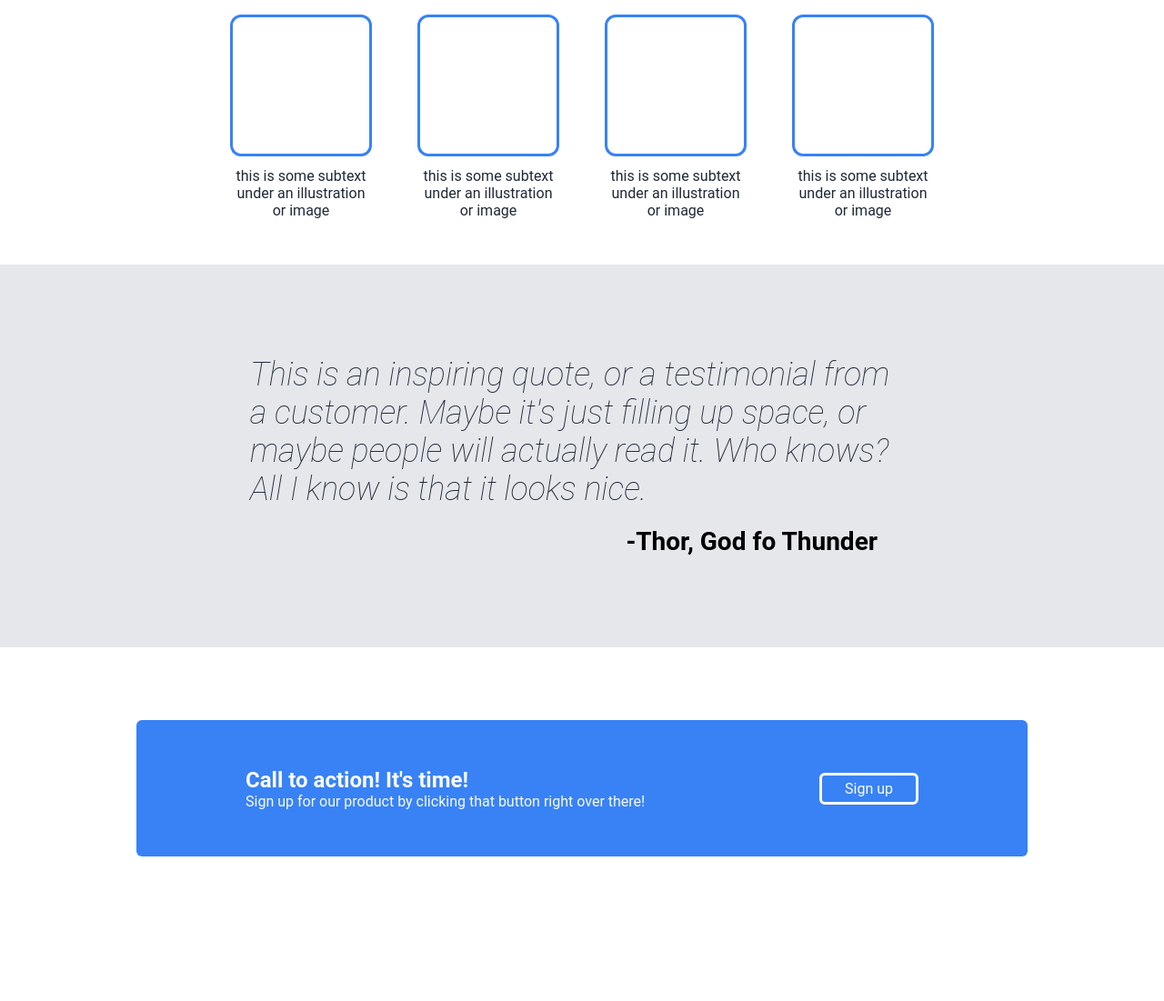
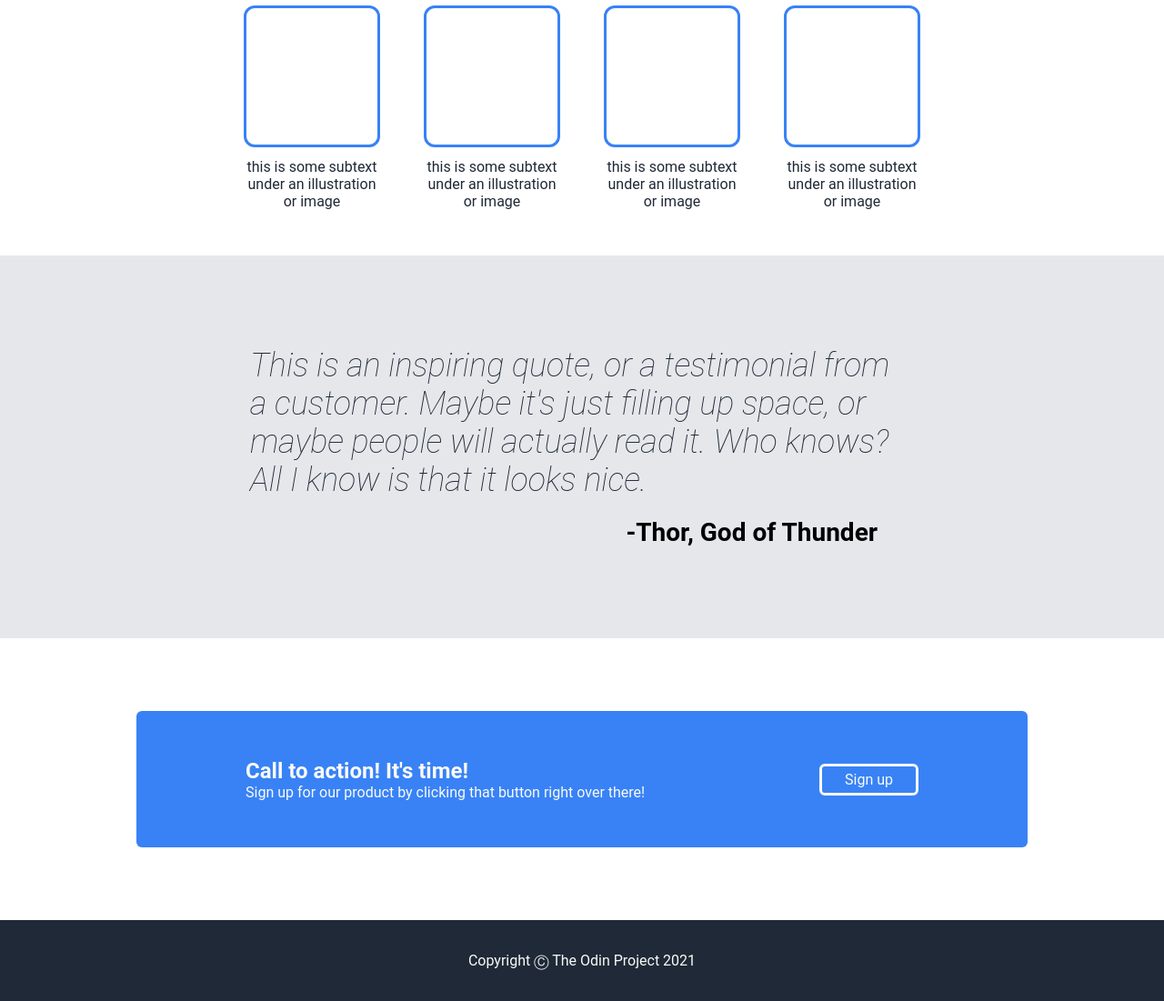
Before and after one commit to amerkle2/odin-landing-page, a plain HTML site: page index.html in a window 1280 px wide. Shown: the part 533-1634 px from the top of the page at 91% size. Before the commit the page ends 1555 px from the top, so only its background shows below. Drawn offline with Linux system fonts and the light colour scheme.

Commit message:
Add footer, adjust info box spacing

```diff
--- a/index.html
+++ b/index.html
@@ -10,9 +10,9 @@
             <div class="header">
                 <div class="header-logo">Header Logo</div>
                 <div class="header-links">
-                    <a href="google.com">header link one</a>
-                    <a href="google.com">header link two</a>
-                    <a href="google.com">header link three</a>
+                    <a href="http://google.com">header link one</a>
+                    <a href="http://google.com">header link two</a>
+                    <a href="http://google.com">header link three</a>
                 </div>
             </div>
             <div class="hero-image-box">
@@ -51,7 +51,7 @@
         </div>
         <div class="quote-box">
             <div class="quote-text">This is an inspiring quote, or a testimonial from a customer. Maybe it's just filling up space, or maybe people will actually read it. Who knows? All I know is that it looks nice.</div>
-            <div class="quote-author">-Thor, God fo Thunder</div>
+            <div class="quote-author">-Thor, God of Thunder</div>
         </div>
         <div class="call-to-action-section">
             <div class="call-to-action-pane">
@@ -62,5 +62,8 @@
                 <div class="call-to-action-button">Sign up</div>
             </div>
         </div>
+        <div class="footer-section">
+            <div class="footer-text">Copyright Ⓒ The Odin Project 2021</div>
+        </div>
     </body>
 </html>
--- a/styles.css
+++ b/styles.css
@@ -53,7 +53,6 @@ body {
     flex-direction: column;
     flex: 1;
     align-items: flex-start;
-    gap: 10px;
 }
 
 .hero-main-text {
@@ -87,15 +86,16 @@ body {
     padding-left: 25px;
     padding-right: 25px;
     border-radius: 6px;
+    margin-top: 10px;
 }
 
 .info-box {
     display: flex;
     flex-direction: column;
-    align-items: center;
     padding-left: 150px;
     padding-right: 150px;
     padding-bottom: 50px;
+    align-items: center;
 }
 
 .info-header-box {
@@ -111,23 +111,23 @@ body {
 
 .info-container-box {
     display: flex;
-    justify-content: center;
-    width: 150px;
-    gap: 50px;
+    justify-content: space-between;
+    gap: 48px;
 }
 
 .info-container {
     display: flex;
     flex-direction: column;
-    align-items: center;
+    align-items: stretch;
     justify-content: center;
+    width: 150px;
     gap: 12px;
 }
 
 .info-container-pane {
-    width: 150px;
     height: 150px;
     border-radius: 12px;
+    flex: 1 1 auto;
     border-color: #3882F6;
     border-style: solid;
 }
@@ -212,3 +212,16 @@ body {
     padding-top: 5px;
     padding-bottom: 5px;
 }
+
+.footer-section {
+    display: flex;
+    justify-content: center;
+    align-items: center;
+    background-color: #1F2937;
+    padding-top: 35px;
+    padding-bottom: 35px;
+}
+
+.footer-text {
+    color: #F9FAF8;
+}
```
